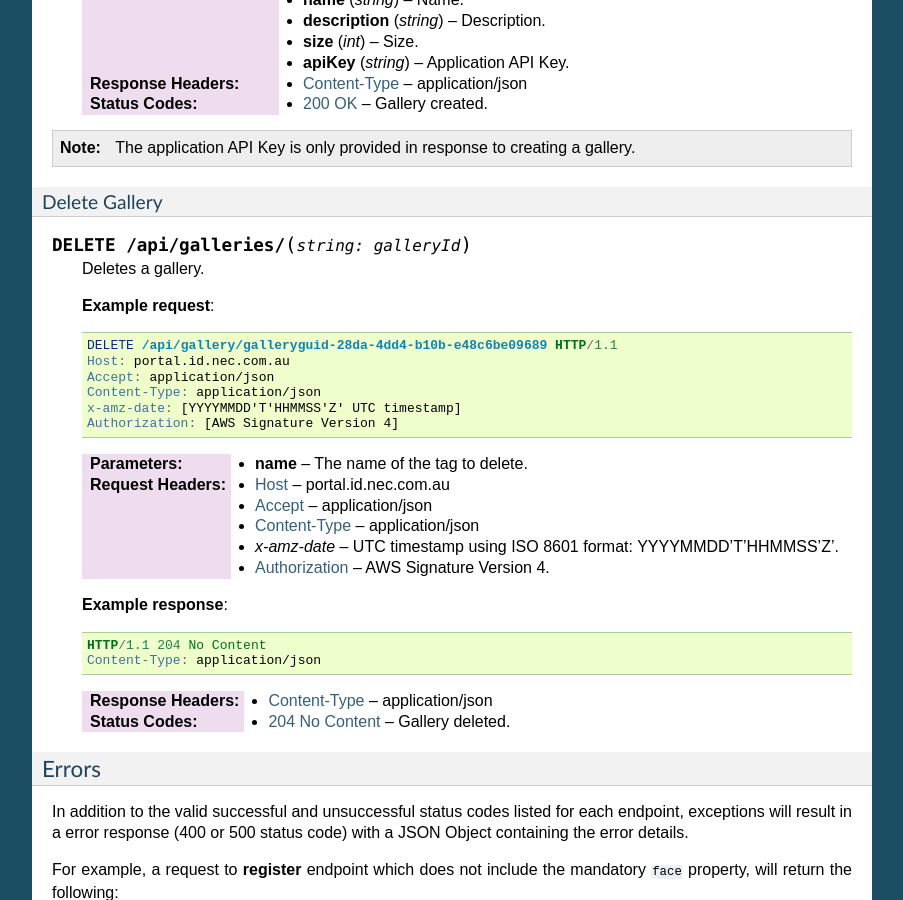
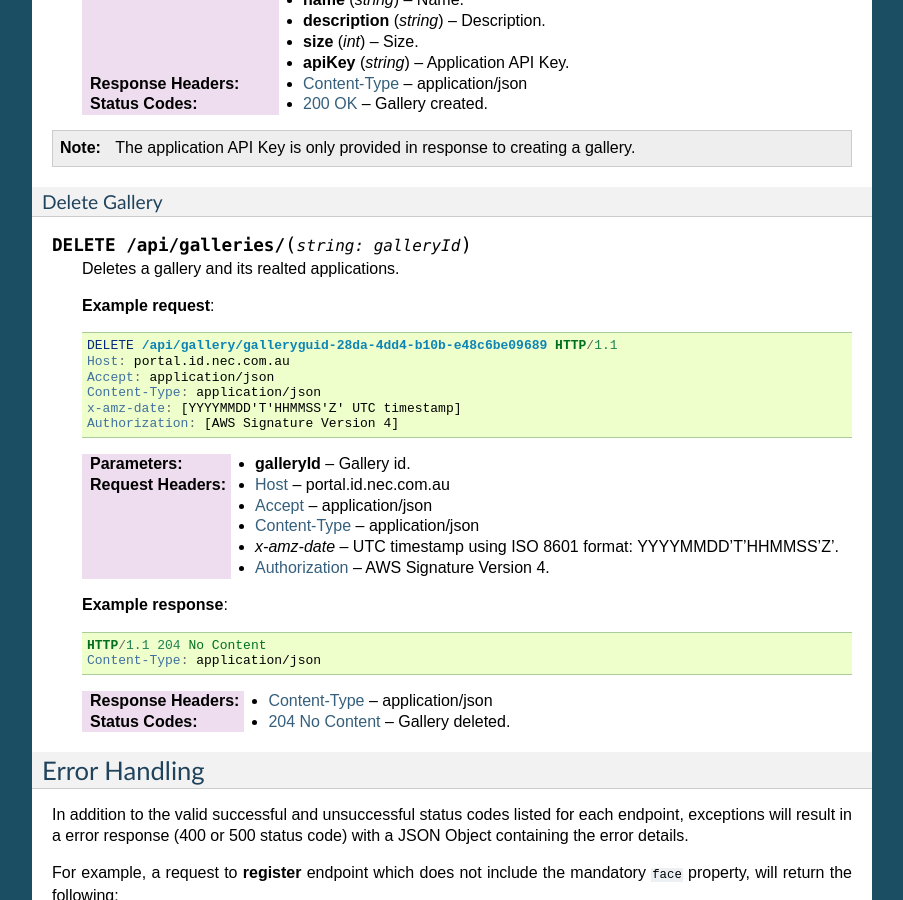
Before and after one commit to necau/necid-sdk, a Sphinx documentation site: the page built from docs/source/api/index.rst, in a window 1280 px wide and 900 px high, scrolled down 22896 px. Shown: the whole window, without its empty margins (198-1101 px from the left). Built offline with Sphinx 7.4.7, drawn with Linux system fonts in a browser that asks for light colours; some of the changed text lies outside the part shown.

Commit message:
Corrections

```diff
--- a/docs/source/api/index.rst
+++ b/docs/source/api/index.rst
@@ -1116,7 +1116,7 @@
 Bulk Register Progress
 ++++++++++++++++++++++
 
-.. http:get:: /v1.1/jobs/bulkregister/(string:batchId)/(string:pagingId?)
+.. http:get:: /v1.1/jobs/bulkregister/(string:batchId)/(string:pagingId)
 
    Retrieves the progress of the batch operation. In the event of the batch operation having more records than the maximum page size (1000), the results will be paged and the lastEvaluatedKey will contain a value that needs to be sent as the pagingId to retrieve the next page of data.
 
@@ -1294,7 +1294,7 @@
 
 .. http:post:: /api/galleries
 
-   Create a gallery.
+   Create a gallery and an application with which to access it.
 
    **Example request**:
 
@@ -1354,7 +1354,7 @@
 
 .. http:delete:: /api/galleries/(string:galleryId)
 
-   Deletes a gallery.
+   Deletes a gallery and its realted applications.
 
    **Example request**:
 
@@ -1367,7 +1367,7 @@
       x-amz-date: [YYYYMMDD'T'HHMMSS'Z' UTC timestamp]
       Authorization: [AWS Signature Version 4]
 
-   :param name: The name of the tag to delete.
+   :param galleryId: Gallery id.
    :reqheader Host: portal.id.nec.com.au
    :reqheader Accept: application/json
    :reqheader Content-Type: application/json
@@ -1384,8 +1384,8 @@
    :resheader Content-Type: application/json
    :status 204: Gallery deleted.
 
-Errors
-~~~~~~
+Error Handling
+--------------
 
 In addition to the valid successful and unsuccessful status codes listed for each endpoint, exceptions will result in a error response (400 or 500 status code) with a JSON Object containing the error details.
 
@@ -1412,7 +1412,7 @@
    :status 500: Server exception.
 
 Error Codes and Types
-+++++++++++++++++++++
+~~~~~~~~~~~~~~~~~~~~~
 
 ============== ==== =======================================================================================
 Type           Code Description
--- a/docs/source/sdk/index.rst
+++ b/docs/source/sdk/index.rst
@@ -10,7 +10,7 @@
 
 * `Android <https://github.com/necau/necid-sdk/tree/master/sdk/android-v1_1>`_
 * `iOS (Objective-C) <https://github.com/necau/necid-sdk/tree/master/sdk/ios-objective-c-v1_1>`_
-* `iOS (Swift) <https://github.com/necau/necid-sdk/tree/master/sdk/ios-swif-v1_1t>`
+* `iOS (Swift) <https://github.com/necau/necid-sdk/tree/master/sdk/ios-swift-v1_1>`_
 * `Java <https://github.com/necau/necid-sdk/tree/master/sdk/java-v1_1>`_
 * `JavaScript <https://github.com/necau/necid-sdk/tree/master/sdk/js-v1_1>`_
 * `Ruby <https://github.com/necau/necid-sdk/tree/master/sdk/ruby-v1_1>`_
```
Also changed, not shown: other parts of docs/source/api/index.rst (+7 -7 lines).
